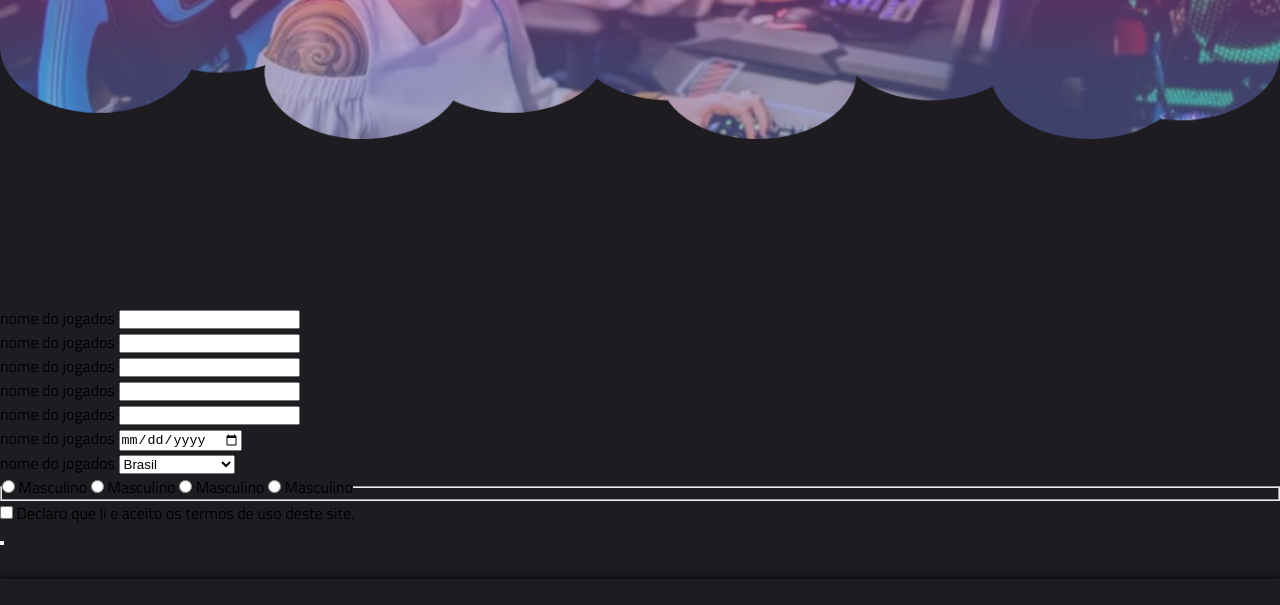
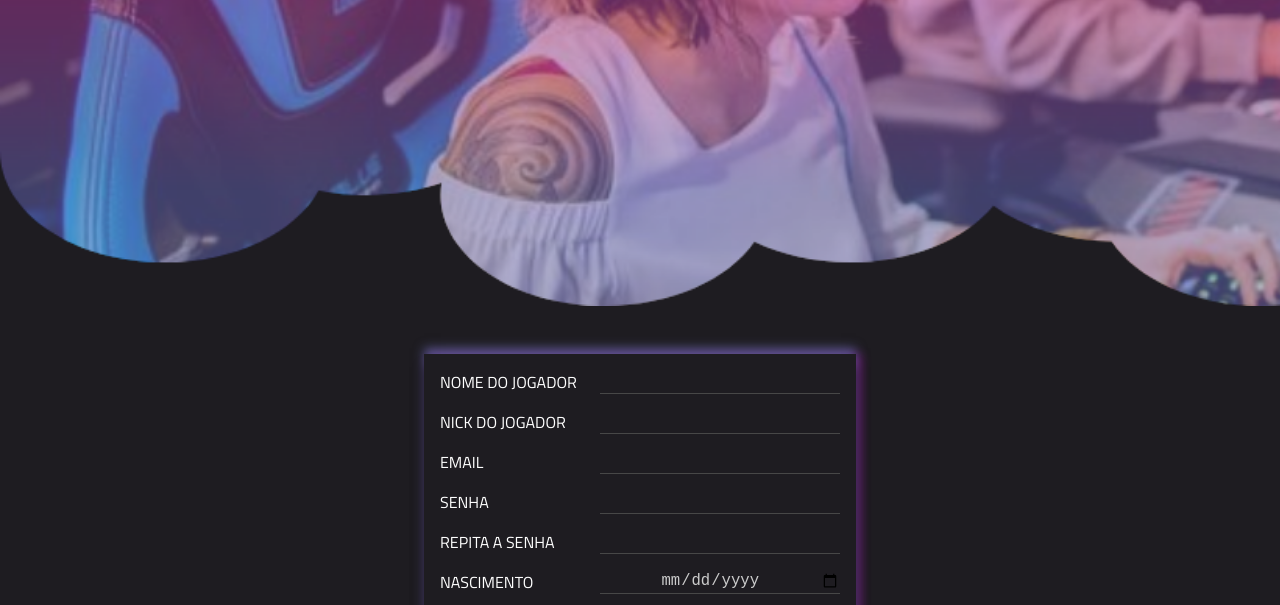
Before and after one commit to amonieks/E-PLAYERSS, a plain HTML site: page cadastro.html in a window 1280 px wide. Shown: the part 186-791 px from the top of the page. Drawn offline with Linux system fonts and the light colour scheme.

Commit message:
pagina de cadastro finalizada

```diff
--- a/cadastro.html
+++ b/cadastro.html
@@ -33,41 +33,41 @@
         <div class="titulo_pagina">
             <h1>cadastro do jogador</h1>
         </div>
-        <form action="" method="post">
+        <form class="form_cadastro" action="" method="post">
             <div class="campo">
-                <label for="nome">nome do jogados</label>
+                <label for="nome">nome do jogador</label>
                 <input type="text" name="nome do jogador" id="nome">
             </div>
 
             <div class="campo">
-                <label for="nick">nome do jogados</label>
+                <label for="nick">nick do jogador</label>
                 <input type="text" name="nickdojogador" id="nick">
             </div>
 
 
             <div class="campo">
-                <label for="e-mail">nome do jogados</label>
+                <label for="e-mail">email</label>
                 <input type="email" name="email" id="e-mail">
             </div>
 
 
             <div class="campo">
-                <label for="senha">nome do jogados</label>
+                <label for="senha">senha</label>
                 <input type="password" name="senha" id="senha">
             </div>
 
             <div class="campo">
-                <label for="senha_confirma">nome do jogados</label>
+                <label for="senha_confirma">repita a senha</label>
                 <input type="password" name="senha_confirma" id="senha_confirma">
             </div>
 
             <div class="campo">
-                <label for="nascimento">nome do jogados</label>
-                <input type="date" name="nascimento" id="nascimento">
+                <label for="nascimento">nascimento</label>
+                <input type="date" name="nascimento" id="nascimento" max="2020-03-05" min="1900-01-01">
             </div>
 
             <div class="campo">
-                <label for="pais">nome do jogados</label>
+                <label for="pais">pais</label>
                 <select name="pais" id="pais">
                     <option value="BR">Brasil</option>
                     <option value="US">Estados Unidos</option>
@@ -76,32 +76,30 @@
             </div>
 
             <fieldset>
-                <legend>
+                <legend>sexo</legend>
 
                     <input type="radio" name="sexo" value="M" id="masculino">
                     <label for="Masculino">Masculino</label>
 
                     <input type="radio" name="sexo" value="F" id="masculino">
-                    <label for="Feminino">Masculino</label>
+                    <label for="Feminino">Feminino</label>
 
                     <input type="radio" name="sexo" value="O" id="masculino">
-                    <label for="Outros">Masculino</label>
+                    <label for="Outros">Outro</label>
 
                     <input type="radio" name="sexo" value="N" id="masculino">
                     <label for="NA">Masculino</label>
 
-                </legend>
 
                 </fieldset>
 
-                <div class="campo">
+                <div class="campo termos">
 
                     <input type="checkbox" Name="check" id="check">
                     <label for="check">
-                        Declaro que li e aceito os termos de uso deste site.
-                    </label>
+                        Declaro que li e aceito os termos de uso deste site.</label>
                 </div>
-                    <button type="submit"></button>
+                    <button type="submit" class="btn gradient">cadastrar</button>
 
 
 
--- a/css/style.css
+++ b/css/style.css
@@ -243,7 +243,7 @@ footer .container{
 footer h5{
     padding-bottom: 1.2em;
     color: #474747;
-    font-size: 1.3em;
+    font-size: 1.6em;
 
 }
 footer h6{
@@ -258,12 +258,12 @@ footer p{
 /* Página de cadastro*/
 
 .titulo_pagina{
+
     width: 100%;
     height: 370px;
     padding-top: 3em;
     background-image: url("../img/cadastro.png");
-    background-attachment: fixed;
-    background-size: contain;
+    background-size: cover;
     background-repeat: no-repeat;
     color: white;
     display: flex;
@@ -271,4 +271,84 @@ footer p{
     align-items: flex-start;
     text-transform: uppercase;
 
+    }
+
+.form_cadastro{
+    width: 100%;
+    max-width: 400px;
+    box-shadow: 0px 13px 10px rgba( 0, 0, 0,0.5), 0px -6px 10px rgba(114,119,195,0.6),5px 0px 10px rgba(255,0,255,0.3);
+    margin: 0 auto;
+    display: flex;
+    flex-direction: column;
+    align-items: center;
+    color: white;
+    margin-top: 3em;
+    margin-bottom: 3em;
+    padding: 1em;
+
 }
+.campo{
+    margin-bottom: 1em;
+    width: 100%;
+    display: flex;
+    justify-content: space-between;
+}
+.campo label{
+    text-transform: uppercase;
+}
+
+
+input[type="text"],
+input[type="email"],
+input[type="password"],
+input[type="date"],
+select{
+    border: none;
+    background-color: #1e1c21;
+    color:#ccc;
+    border-bottom: 1px solid #474747;
+    width: 60%;
+}
+input[type="date"]{
+    font-size: 1.2em;
+    text-align: center;
+}
+input:focus, select:focus{
+    outline: none;
+    background-color: #474747;
+    box-shadow: 0 0 5px #474747;
+    border-bottom: 1px solid var(--purple);
+}
+
+fieldset{
+    width: 100%;
+    border: none;
+    margin-bottom: 2em;
+
+}
+fieldset label{
+    margin-right: 0.3em;
+}
+fieldset legend{
+    text-transform: uppercase;
+}
+input[type="radio"]{
+    margin-right: 0.1em;
+}
+
+.termos{
+    align-items: center;
+    justify-content: start;
+
+}
+.termos label{
+    text-transform: lowercase;
+    margin-left: 0.5em;
+}
+.form_cadastro button{
+    border: none;
+    width: 60%;
+    margin-top: 2em;
+    cursor:pointer;
+
+}
```
